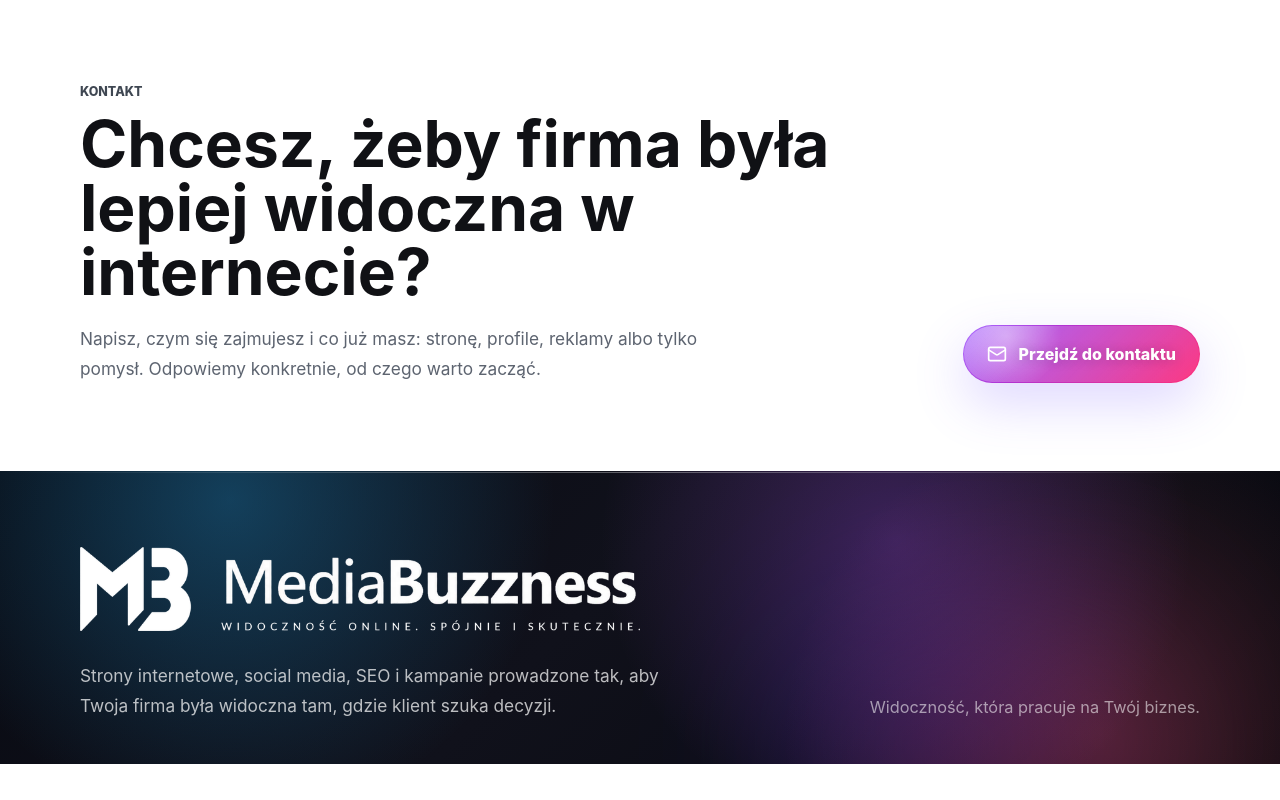
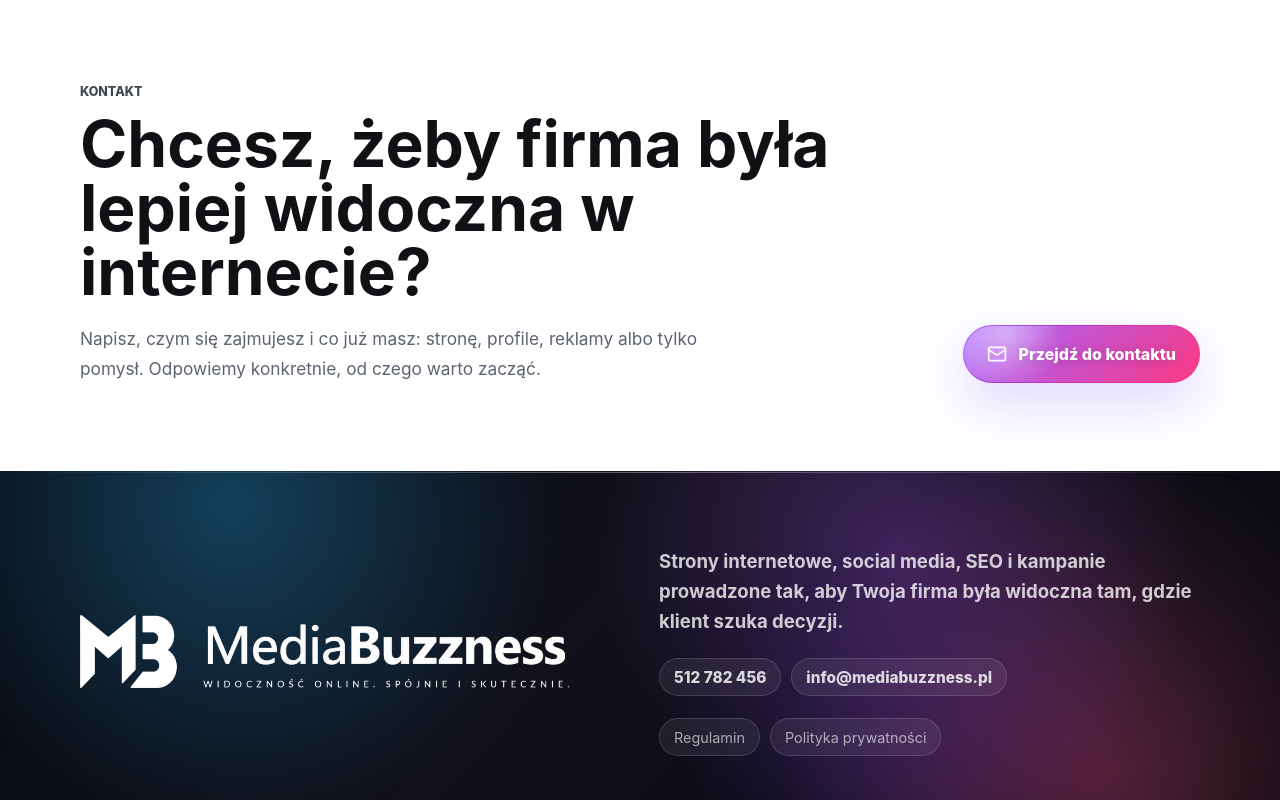
Before and after one commit to pSzymanek/mediabuzzness, a React (Vite) app: page / in a window 1280 px wide. Shown: the part 3638-4438 px from the top of the page. Before the commit the page ends 4402 px from the top, so only its background shows below. Built offline with nearby package versions, Linux system fonts and the light colour scheme.

Commit message:
Expand footer and add legal pages

```diff
--- a/src/App.jsx
+++ b/src/App.jsx
@@ -56,6 +56,8 @@ const stats = [
 function App() {
   const [path, setPath] = useState(() => window.location.pathname);
   const isContactPage = path === "/kontakt";
+  const isPrivacyPage = path === "/polityka-prywatnosci";
+  const isTermsPage = path === "/regulamin";
 
   useEffect(() => {
     const elements = document.querySelectorAll("[data-reveal]");
@@ -145,7 +147,11 @@ function App() {
       </header>
 
       {isContactPage ? (
-        <ContactPage />
+        <ContactPage navigate={navigate} />
+      ) : isPrivacyPage ? (
+        <LegalPage type="privacy" navigate={navigate} />
+      ) : isTermsPage ? (
+        <LegalPage type="terms" navigate={navigate} />
       ) : (
         <HomePage navigate={navigate} />
       )}
@@ -335,12 +341,12 @@ function HomePage({ navigate }) {
         </a>
       </section>
 
-      <Footer />
+      <Footer navigate={navigate} />
     </>
   );
 }
 
-function ContactPage() {
+function ContactPage({ navigate }) {
   const handleContactSubmit = (event) => {
     event.preventDefault();
 
@@ -415,12 +421,98 @@ function ContactPage() {
         </div>
       </section>
 
-      <Footer compact />
+      <Footer compact navigate={navigate} />
     </>
   );
 }
 
-function Footer({ compact = false }) {
+function LegalPage({ type, navigate }) {
+  const isPrivacy = type === "privacy";
+
+  return (
+    <>
+      <section className="legal-page">
+        <div className="legal-hero">
+          <span className="kicker">{isPrivacy ? "Prywatność" : "Regulamin"}</span>
+          <h1>{isPrivacy ? "Polityka prywatności" : "Regulamin strony"}</h1>
+          <p>
+            Dokument informacyjny dla użytkowników strony mediabuzzness.pl.
+          </p>
+        </div>
+
+        <div className="legal-content">
+          {isPrivacy ? (
+            <>
+              <h2>Administrator danych</h2>
+              <p>
+                Administratorem danych przekazanych przez formularz kontaktowy
+                oraz wiadomości e-mail jest MediaBuzzness. Kontakt w sprawach
+                prywatności: info@mediabuzzness.pl.
+              </p>
+
+              <h2>Zakres przetwarzania</h2>
+              <p>
+                Przetwarzamy dane podane dobrowolnie w formularzu, w tym imię,
+                adres e-mail, numer telefonu oraz treść wiadomości. Dane są
+                wykorzystywane wyłącznie do odpowiedzi na zapytanie i obsługi
+                kontaktu.
+              </p>
+
+              <h2>Analityka i pliki cookie</h2>
+              <p>
+                Strona może korzystać z Google Analytics w celu mierzenia ruchu,
+                źródeł odwiedzin oraz skuteczności treści. Google Analytics może
+                używać plików cookie lub podobnych technologii. Dane analityczne
+                służą wyłącznie do ulepszania strony i komunikacji.
+              </p>
+
+              <h2>Twoje prawa</h2>
+              <p>
+                Masz prawo dostępu do danych, ich sprostowania, usunięcia,
+                ograniczenia przetwarzania oraz wniesienia sprzeciwu. W tym celu
+                napisz na info@mediabuzzness.pl.
+              </p>
+            </>
+          ) : (
+            <>
+              <h2>Charakter strony</h2>
+              <p>
+                Strona mediabuzzness.pl ma charakter informacyjny i prezentuje
+                zakres usług związanych z obecnością firm w internecie.
+              </p>
+
+              <h2>Kontakt i zapytania</h2>
+              <p>
+                Wysłanie formularza lub wiadomości e-mail nie oznacza zawarcia
+                umowy. Szczegóły współpracy, zakres prac i warunki są ustalane
+                indywidualnie po kontakcie.
+              </p>
+
+              <h2>Treści i materiały</h2>
+              <p>
+                Materiały opublikowane na stronie, w tym teksty, układ i
+                elementy identyfikacji wizualnej, są przeznaczone do prezentacji
+                marki MediaBuzzness i nie powinny być kopiowane bez zgody.
+              </p>
+
+              <h2>Dostępność strony</h2>
+              <p>
+                Dokładamy starań, aby strona działała poprawnie, ale mogą
+                wystąpić przerwy techniczne lub zmiany w treści serwisu.
+              </p>
+            </>
+          )}
+        </div>
+      </section>
+
+      <Footer compact navigate={navigate} />
+    </>
+  );
+}
+
+function Footer({ compact = false, navigate }) {
+  const go = (path) => (event) => navigate?.(event, path);
+
   return (
     <footer className={`site-footer${compact ? " compact-footer" : ""}`}>
       <div className="footer-main" data-reveal>
@@ -433,13 +525,27 @@ function Footer({ compact = false }) {
           loading="lazy"
           decoding="async"
         />
+      </div>
+      <div className="footer-side" data-reveal>
         <p>
           Strony internetowe, social media, SEO i kampanie prowadzone tak, aby
           Twoja firma była widoczna tam, gdzie klient szuka decyzji.
         </p>
-      </div>
-      <div className="footer-side" data-reveal>
-        <span>Widoczność, która pracuje na Twój biznes.</span>
+        <div className="footer-contact">
+          <a href="tel:+48512782456">512 782 456</a>
+          <a href="mailto:info@mediabuzzness.pl">info@mediabuzzness.pl</a>
+        </div>
+        <div className="footer-links" aria-label="Linki prawne">
+          <a href="/regulamin" onClick={go("/regulamin")}>
+            Regulamin
+          </a>
+          <a
+            href="/polityka-prywatnosci"
+            onClick={go("/polityka-prywatnosci")}
+          >
+            Polityka prywatności
+          </a>
+        </div>
       </div>
     </footer>
   );
--- a/src/styles.css
+++ b/src/styles.css
@@ -1069,9 +1069,9 @@ h3 {
 .site-footer {
   position: relative;
   display: grid;
-  grid-template-columns: 1.1fr 0.9fr;
-  gap: 48px;
-  align-items: end;
+  grid-template-columns: minmax(320px, 0.95fr) minmax(360px, 1.05fr);
+  gap: clamp(34px, 7vw, 96px);
+  align-items: center;
   padding: 76px max(24px, calc((100vw - 1120px) / 2)) 44px;
   overflow: hidden;
   color: rgba(255, 255, 255, 0.78);
@@ -1113,32 +1113,119 @@ h3 {
 
 .footer-logo {
   display: block;
-  width: min(560px, 100%);
+  width: min(520px, 100%);
   height: auto;
-  margin-bottom: 30px;
-}
-
-.footer-main p {
-  width: min(610px, 100%);
-  color: rgba(255, 255, 255, 0.72);
-  font-size: 1.08rem;
-  line-height: 1.7;
 }
 
 .footer-side {
   display: grid;
-  justify-items: end;
-  text-align: right;
+  gap: 22px;
+  justify-items: start;
+  text-align: left;
 }
 
-.footer-side span {
-  color: rgba(255, 255, 255, 0.56);
-  font-size: 1.02rem;
+.footer-side p {
+  max-width: 560px;
+  color: rgba(255, 255, 255, 0.78);
+  font-size: clamp(1rem, 1.45vw, 1.24rem);
+  font-weight: 650;
   line-height: 1.6;
+}
+
+.footer-contact,
+.footer-links {
+  display: flex;
+  flex-wrap: wrap;
+  gap: 10px;
+}
+
+.footer-contact a,
+.footer-links a {
+  position: relative;
+  display: inline-flex;
+  align-items: center;
+  min-height: 38px;
+  padding: 0 14px;
+  overflow: hidden;
+  color: rgba(255, 255, 255, 0.82);
+  text-decoration: none;
+  border: 1px solid rgba(255, 255, 255, 0.14);
+  border-radius: 999px;
+  background: rgba(255, 255, 255, 0.07);
+  backdrop-filter: blur(12px);
+  transition:
+    color 180ms ease,
+    border-color 180ms ease,
+    transform 180ms ease,
+    background 180ms ease;
+}
+
+.footer-contact a {
+  font-weight: 820;
+}
+
+.footer-links a {
+  color: rgba(255, 255, 255, 0.62);
+  font-size: 0.9rem;
+}
+
+.footer-contact a:hover,
+.footer-links a:hover {
+  color: #fff;
+  border-color: rgba(255, 255, 255, 0.28);
+  background: rgba(255, 255, 255, 0.12);
+  transform: translateY(-2px);
 }
 
 .compact-footer {
   margin-top: 0;
+}
+
+.legal-page {
+  padding-top: 164px;
+  background:
+    radial-gradient(circle at 12% 16%, rgba(39, 182, 255, 0.14), transparent 30%),
+    radial-gradient(circle at 86% 12%, rgba(180, 86, 255, 0.14), transparent 30%),
+    #fff;
+}
+
+.legal-hero {
+  max-width: 860px;
+  margin-bottom: 54px;
+}
+
+.legal-hero h1 {
+  margin-top: 16px;
+  font-size: clamp(3rem, 9vw, 6.8rem);
+  line-height: 0.94;
+}
+
+.legal-hero p {
+  max-width: 620px;
+  margin-top: 22px;
+  color: var(--muted);
+  font-size: 1.15rem;
+  line-height: 1.7;
+}
+
+.legal-content {
+  display: grid;
+  gap: 18px;
+  max-width: 820px;
+  padding-bottom: 28px;
+}
+
+.legal-content h2 {
+  margin-top: 18px;
+  color: var(--ink);
+  font-size: clamp(1.35rem, 2.5vw, 2rem);
+  letter-spacing: 0;
+}
+
+.legal-content p {
+  color: var(--muted);
+  font-size: 1.02rem;
+  line-height: 1.8;
 }
 
 @keyframes accentFlow {
@@ -1201,6 +1288,11 @@ h3 {
   .contact,
   .contact-layout {
     grid-template-columns: 1fr;
+  }
+
+  .site-footer {
+    grid-template-columns: 1fr;
+    align-items: start;
   }
 
   .contact {
```
